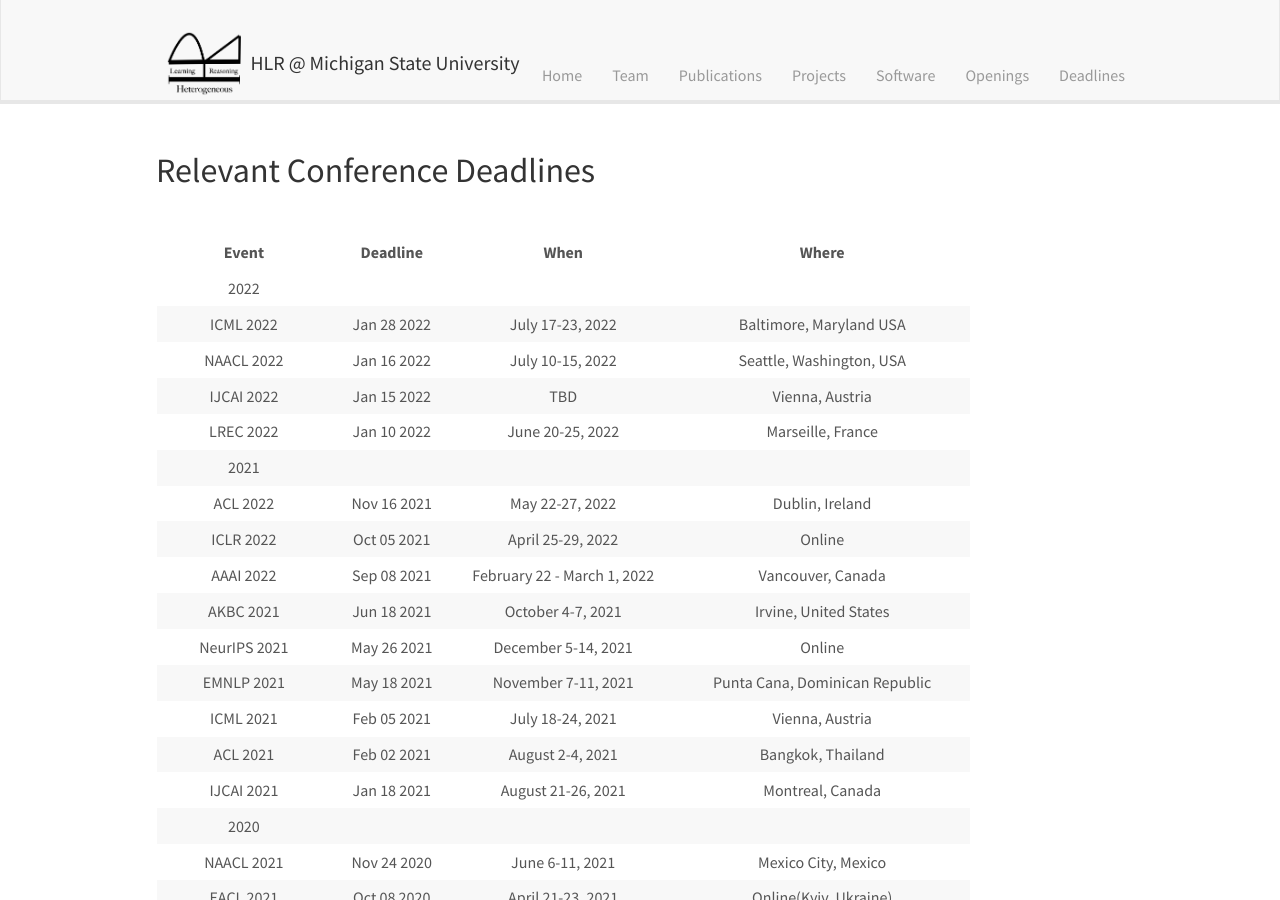
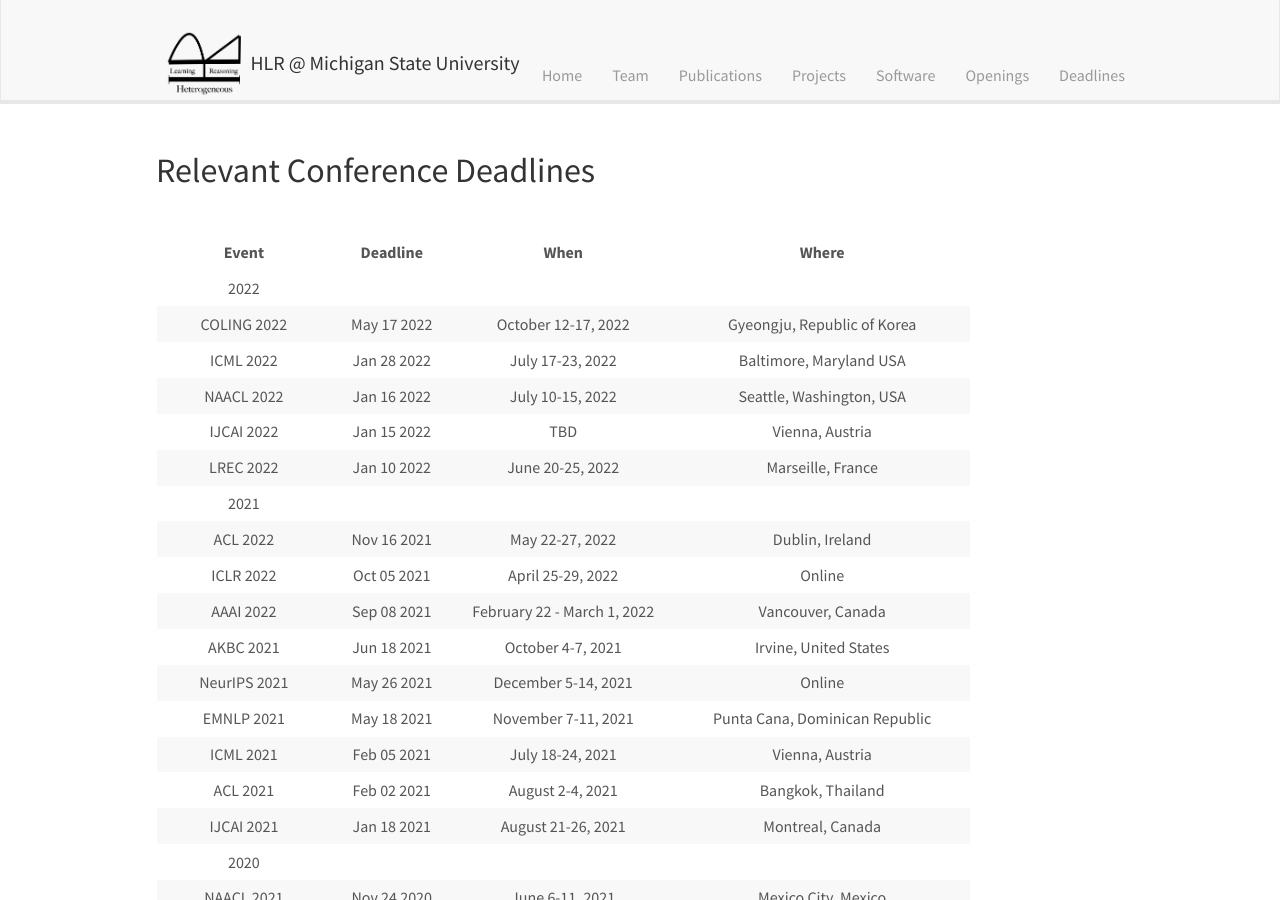
Before and after one commit to HLR/HLR.github.io, a Jekyll site: the page built from _pages/deadlines.md, in a window 1280 px wide and 900 px high. Built offline with Jekyll 4.4.1, drawn with Linux system fonts in a browser that asks for light colours; nearby versions of some CDN libraries.

Commit message:
Update deadlines.md

```diff
--- a/_pages/deadlines.md
+++ b/_pages/deadlines.md
@@ -15,6 +15,7 @@ permalink: /deadlines/
 | Event  |  Deadline  | When  |  Where  |
 |:-:|:-:|:-:|:-:|
 | 2022 |  |  |  |
+| &nbsp; COLING 2022  &nbsp; | &nbsp;  May 17 2022     &nbsp; | &nbsp;  October 12-17, 2022   &nbsp; | &nbsp;   Gyeongju, Republic of Korea  &nbsp; |
 | &nbsp; ICML 2022  &nbsp; | &nbsp;  Jan 28 2022     &nbsp; | &nbsp;  July 17-23, 2022   &nbsp; | &nbsp;   Baltimore, Maryland USA  &nbsp; |
 | &nbsp; NAACL 2022  &nbsp; | &nbsp;  Jan 16 2022     &nbsp; | &nbsp;  July 10-15, 2022   &nbsp; | &nbsp;  Seattle, Washington, USA  &nbsp; |
 | &nbsp; IJCAI 2022  &nbsp; | &nbsp;  Jan 15 2022     &nbsp; | &nbsp;  TBD   &nbsp; | &nbsp;  Vienna, Austria  &nbsp; |
```
